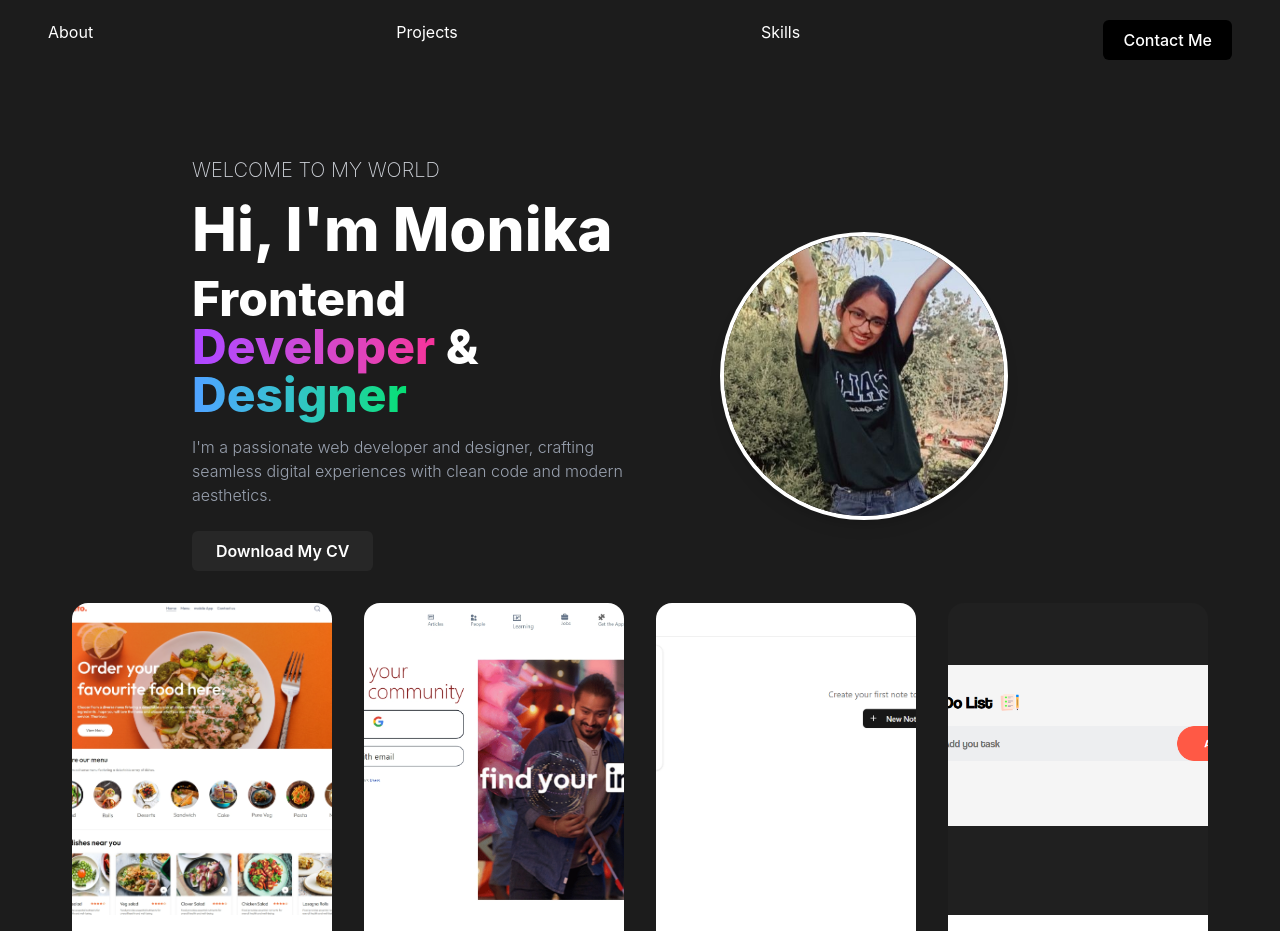
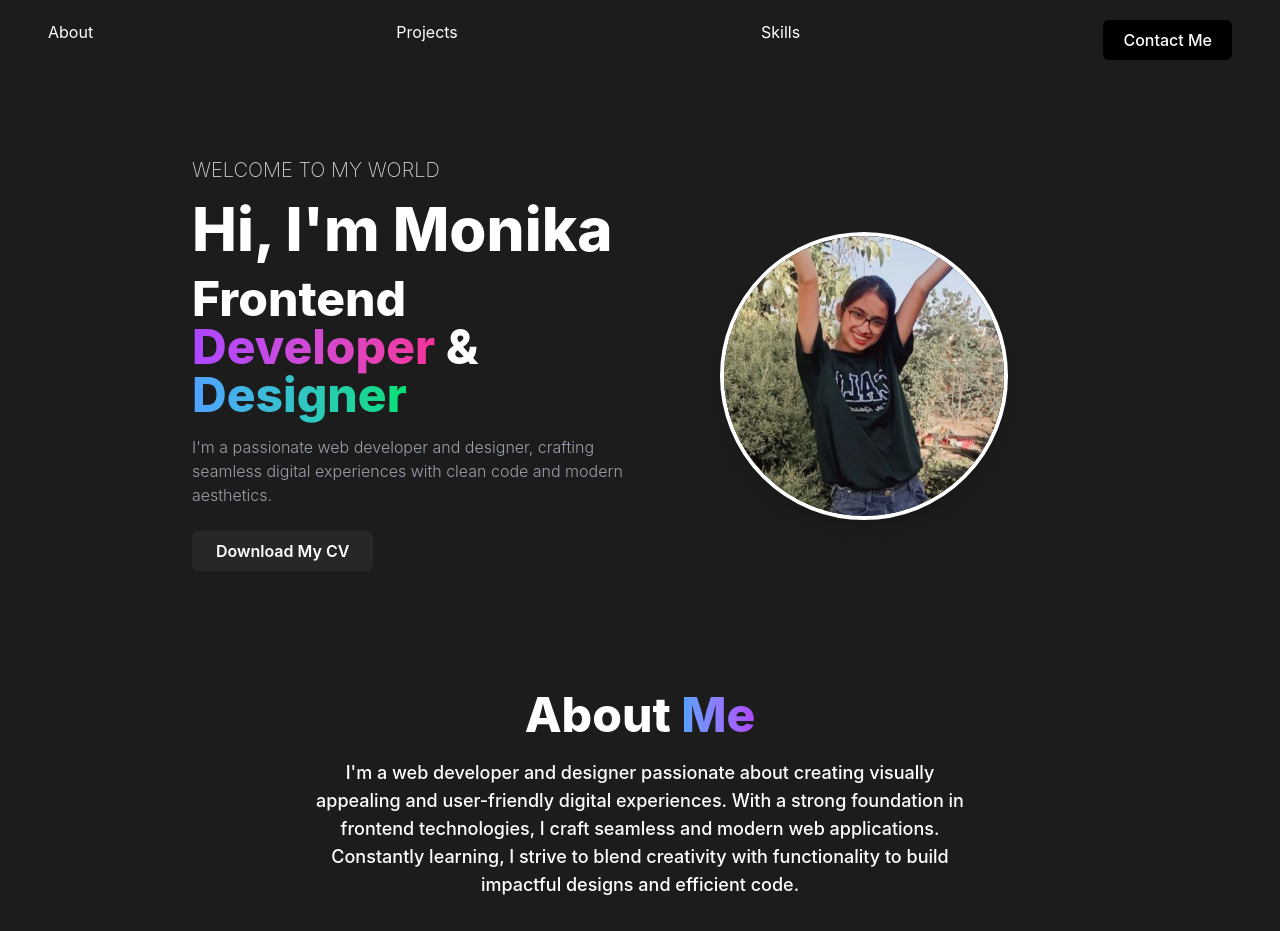
Before and after one commit to khademonika/Portfolionew, a React (Vite) app: page / in a window 1280 px wide. Shown: the top 931 px of the page. Built offline with nearby package versions, Linux system fonts and the light colour scheme.

Commit message:
made changes in about page

```diff
--- a/src/AboutMe.jsx
+++ b/src/AboutMe.jsx
@@ -1,23 +1,18 @@
-import React from 'react'
-import pic2 from "../src/assets/pic2.jpeg"
+import React from 'react';
 
 function AboutMe() {
   return (
-    <div className='h-[50%] flex w-full mt-24'>
-        <div className='h-[20%]'>
-            <img src={pic2} className='rounded-2xl' alt="" />
-        </div>
-    <div className='ml-10'>
-    <h1 className='text-5xl font-extrabold text-white'>About <span className='bg-gradient-to-r from-blue-400 to-purple-500  bg-clip-text text-transparent'>Me</span></h1>
-      <p className='text-sm font-light text-white my-5'>I'm a web developer and designer passionate about
-        creating visually appealing and user-friendly digital
-         experiences. With a strong foundation in frontend technologies,
-          I craft seamless and modern web applications. Constantly learning,
-           I strive to blend creativity with
-         functionality to build impactful designs and efficient code.</p>
+    <div className='flex flex-col items-center w-full my-24 px-6'>
+      <h1 className='text-5xl font-extrabold text-white text-center'>
+        About <span className='bg-gradient-to-r from-blue-400 to-purple-500 bg-clip-text text-transparent'>Me</span>
+      </h1>
+      <p className='text-lg font-medium text-white my-5 max-w-2xl text-center'>
+        I'm a web developer and designer passionate about creating visually appealing and user-friendly digital
+        experiences. With a strong foundation in frontend technologies, I craft seamless and modern web applications.
+        Constantly learning, I strive to blend creativity with functionality to build impactful designs and efficient code.
+      </p>
     </div>
-    </div>
-  )
+  );
 }
 
-export default AboutMe
+export default AboutMe;
--- a/src/App.jsx
+++ b/src/App.jsx
@@ -14,12 +14,10 @@ function App() {
       <Header/>
      <div>
      <Home/>
-     {/* <Profile/> */}
      </div>
       <section id="about" >
-      {/* <AboutMe/> */}
+      <AboutMe/>
       </section>
-      {/* <Academic/> */}
 
       <section id="projects" >
         <Projects />
--- a/src/Contact.jsx
+++ b/src/Contact.jsx
@@ -1,38 +1,10 @@
-// import React, { useState } from 'react'
 
-// function Contact() {
-
-//   return (
-//     <div className='my-24 ' id='contact'>
-//       <h3 className='text-3xl font-bold text-center my-10 text-white'>Contact <span className='bg-gradient-to-r from-orange-400 to-purple-600 bg-clip-text text-transparent'>With Me</span></h3>
-//       <div className='bg-gradient-to-r text-white lg:flex from-orange-400 to-purple-600 px-10 py-5 rounded-tr-[60px] w-full rounded-bl-[60px] rounded-md'>
-//       <div className='lg:w-[50%] text-xl font-semibold mt-5'>
-//  <p>Email: monikakhade2013@gmail.com</p>
-
-//       </div>
-//       <div >
-//        <div className='lg:flex'>
-//        <input type="text" className='px-3 mb-2 mr-2 bg-white rounded-md py-1 text-xl placeholder:text-gray-600' placeholder="Your Name" />
-//        <input type="text" className='px-3 mb-2 bg-white rounded-md py-1 text-xl placeholder:text-gray-600 ' placeholder="Your Phone Number"/>
-//        </div>
-//         <input type="text" className='px-3 mb-2 bg-white rounded-md py-1 text-xl placeholder:text-gray-600 ' placeholder="Your Email"/><br />
-//         <textarea name="message" className='mb-2 border-none outline-none text-black px-5 py-2 lg:w-full bg-white rounded-md' cols={45} rows={8} placeholder='Your message'></textarea>
-// <button className='mx-2 w-full py-2 rounded-md text-black bg-white font-semibold'>Send Message</button>
-
-//       </div>
-//       </div>
-
-//     </div>
-//   )
-// }
-
-// export default Contact
 import React, { useRef } from "react";
 import './Contact.css'
 import Swal from 'sweetalert2'
 
 const Contact = () => {
-    const formRef = useRef(); // Create a reference for the form
+    const formRef = useRef();
 
     const onSubmit = async (event) => {
         event.preventDefault();
```
